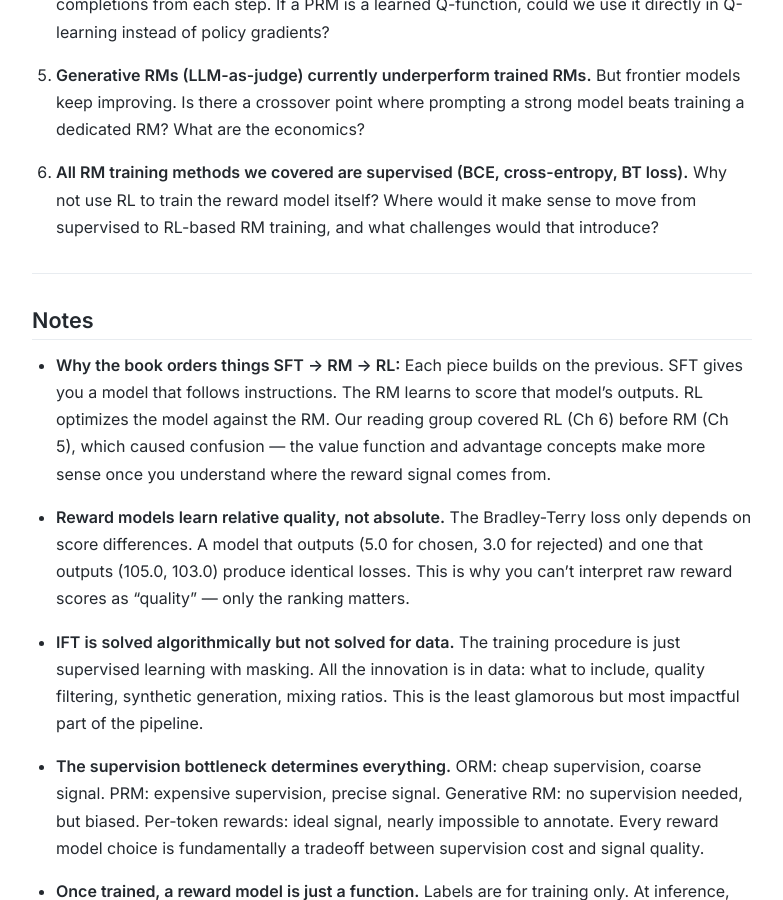
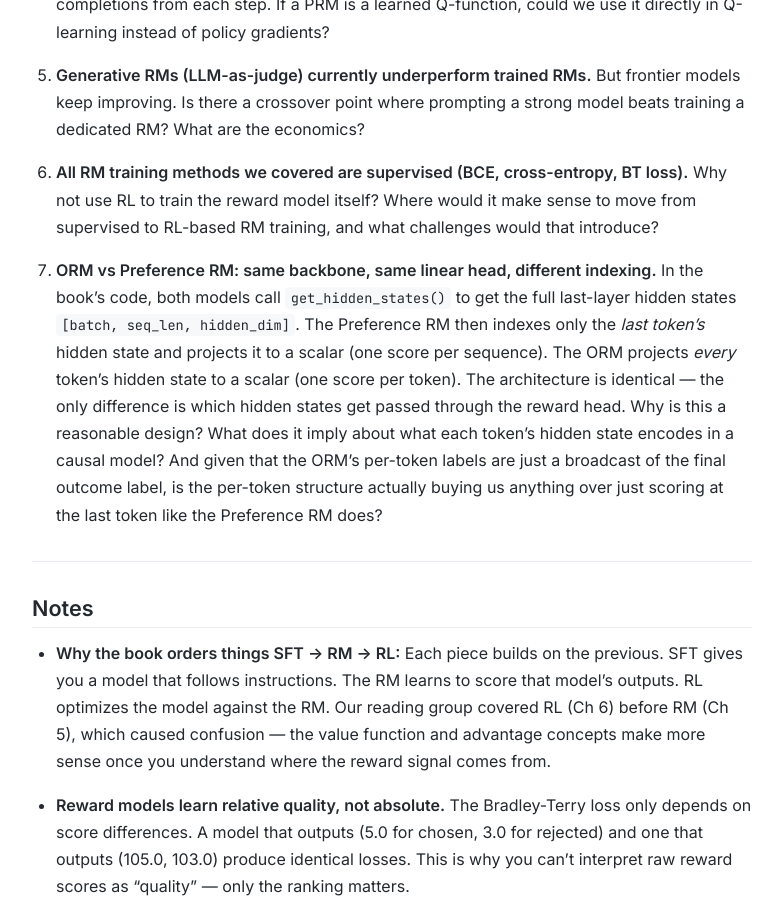
Before and after one commit to shreyasrajesh0308/RLHF-Reading-Group, a Jekyll site: the page built from notes/week03.md, in a window 1280 px wide and 900 px high, scrolled down 18020 px. Shown: the whole window, without its empty margins (248-1031 px from the left). Built offline with Jekyll 4.4.1, drawn with Linux system fonts in a browser that asks for light colours; our own code applies the rules of GitHub Pages for plain Markdown files.

Commit message:
Add discussion question on ORM vs Preference RM architecture
The two models share the same backbone and linear head — the only
difference is which hidden states get projected. Worth discussing
what per-token scoring actually buys when labels are broadcast.

Co-Authored-By: Claude Opus 4.6 <noreply@anthropic.com>

```diff
--- a/notes/week03.md
+++ b/notes/week03.md
@@ -494,6 +494,8 @@ $$A(x, y) = r(x, y) - V(x)$$
 
 6. **All RM training methods we covered are supervised (BCE, cross-entropy, BT loss).** Why not use RL to train the reward model itself? Where would it make sense to move from supervised to RL-based RM training, and what challenges would that introduce?
 
+7. **ORM vs Preference RM: same backbone, same linear head, different indexing.** In the book's code, both models call `get_hidden_states()` to get the full last-layer hidden states `[batch, seq_len, hidden_dim]`. The Preference RM then indexes only the *last token's* hidden state and projects it to a scalar (one score per sequence). The ORM projects *every* token's hidden state to a scalar (one score per token). The architecture is identical — the only difference is which hidden states get passed through the reward head. Why is this a reasonable design? What does it imply about what each token's hidden state encodes in a causal model? And given that the ORM's per-token labels are just a broadcast of the final outcome label, is the per-token structure actually buying us anything over just scoring at the last token like the Preference RM does?
+
 ---
 
 ## Notes
```
